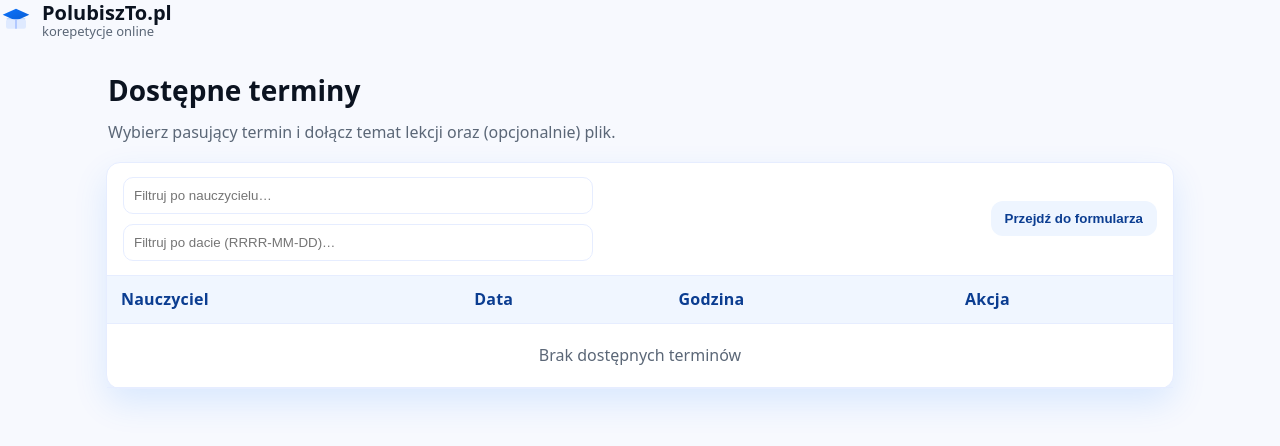
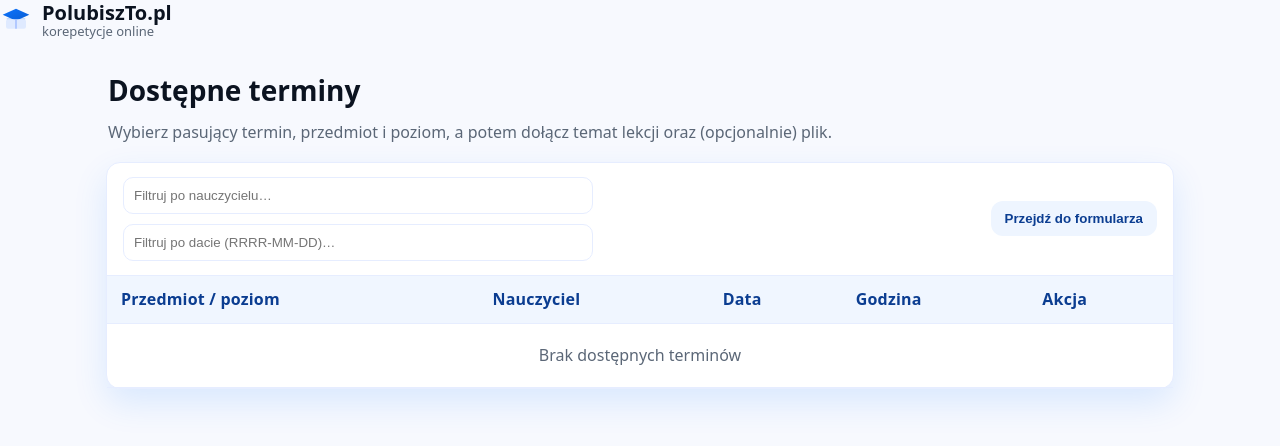
Before and after one commit to Bogdanaugustynski/Korepetycje-online, a Django app: page /uczen/dostepne_terminy/ in a window 1280 px wide. Shown: the top 446 px of the page. Run offline with Django 5.2, Linux system fonts and the light colour scheme; the visitor is signed in with stand-in values (Sample User, id 1); data comes from the database, SQL or seed files in the repository; data that the repository does not hold is empty.

Commit message:
Dostępne terminy: kolumna 'Przedmiot/poziom' + opcje z kont nauczyciela

```diff
--- a/panel/templates/uczen/dostepne_terminy.html
+++ b/panel/templates/uczen/dostepne_terminy.html
@@ -45,6 +45,10 @@
     .btn-book:hover{background:#1ea34f}
     .empty{padding:20px;text-align:center;color:var(--muted)}
 
+    /* select w tabeli */
+    .select-subject{width:100%;padding:8px 10px;border:1px solid var(--line);border-radius:10px;background:#fff;outline:none}
+    .select-subject:focus{border-color:var(--brand)}
+
     .form-card{margin-top:20px;background:var(--card);border:1px solid var(--line); border-radius:var(--radius);box-shadow:var(--shadow);padding:16px}
     .form-grid{display:grid;grid-template-columns:1fr 1fr;gap:14px}
     .form-grid .full{grid-column:1/-1}
@@ -57,7 +61,7 @@
     .btn-cancel{background:#fee2e2;color:#991b1b;border-radius:10px;padding:10px 14px;font-weight:700;border:none;cursor:pointer}
     .btn-cancel:hover{background:#fecaca}
 
-    /* Kafelki na mobilu (bez poziomego scrolla) */
+    /* Kafelki na mobilu */
     @media (max-width: 720px){
       .form-grid{grid-template-columns:1fr}
       .card-head{align-items:stretch;flex-direction:column}
@@ -81,7 +85,7 @@
 
   <main class="wrap">
     <h1>Dostępne terminy</h1>
-    <p class="lead">Wybierz pasujący termin i dołącz temat lekcji oraz (opcjonalnie) plik.</p>
+    <p class="lead">Wybierz pasujący termin, przedmiot i poziom, a potem dołącz temat lekcji oraz (opcjonalnie) plik.</p>
 
     <section class="card">
       <div class="card-head">
@@ -96,7 +100,11 @@
         <table id="termsTable">
           <thead>
             <tr>
-              <th>Nauczyciel</th><th>Data</th><th>Godzina</th><th>Akcja</th>
+              <th>Przedmiot / poziom</th>
+              <th>Nauczyciel</th>
+              <th>Data</th>
+              <th>Godzina</th>
+              <th>Akcja</th>
             </tr>
           </thead>
           <tbody>
@@ -106,7 +114,16 @@
               data-date="{{ t.data|date:'Y-m-d' }}"
               data-time="{{ t.godzina|time:'H:i' }}"
               data-key="{{ t.nauczyciel.id }}::{{ t.data|date:'Y-m-d' }}::{{ t.godzina|time:'H:i' }}"
+              data-options='{{ t.przedmiot_options_json|default:"[]"|escapejs }}'
             >
+              <!-- NOWA 1. kolumna: wybór przedmiotu/poziomu -->
+              <td class="subject" data-label="Przedmiot / poziom">
+                <select class="select-subject" aria-label="Wybierz przedmiot i poziom">
+                  <option value="" selected>— wybierz —</option>
+                  <!-- Opcje zostaną wstrzyknięte JS-em z data-options -->
+                </select>
+              </td>
+
               <td class="teacher" data-label="Nauczyciel">
                 {{ t.nauczyciel.first_name }} {{ t.nauczyciel.last_name }}
               </td>
@@ -120,7 +137,7 @@
               </td>
             </tr>
             {% empty %}
-            <tr><td class="empty" data-label="Dostępne terminy" colspan="4">Brak dostępnych terminów</td></tr>
+            <tr><td class="empty" data-label="Dostępne terminy" colspan="5">Brak dostępnych terminów</td></tr>
             {% endfor %}
           </tbody>
         </table>
@@ -136,6 +153,11 @@
         <input type="hidden" name="termin" id="termin">
         <input type="hidden" name="nauczyciel_id" id="nauczyciel_id">
         <input type="hidden" name="termin_id" id="termin_id">
+
+        <!-- NOWE: co wybrał uczeń -->
+        <input type="hidden" name="przedmiot_poziom_id" id="przedmiot_poziom_id">
+        <input type="hidden" name="przedmiot" id="przedmiot">
+        <input type="hidden" name="poziom" id="poziom">
 
         <div class="form-grid">
           <div class="full">
@@ -160,18 +182,64 @@
   </main>
 
   <script>
+    // ---- Inicjalizacja opcji "Przedmiot / poziom" z data-options (JSON)
+    function initSubjectSelects(){
+      document.querySelectorAll('#termsTable tbody tr').forEach(row=>{
+        const select = row.querySelector('.select-subject');
+        if(!select) return;
+        const raw = row.getAttribute('data-options') || '[]';
+        let opts = [];
+        try{ opts = JSON.parse(raw); }catch(e){ opts = []; }
+
+        // Wyczyść i wstaw
+        select.innerHTML = '<option value="" selected>— wybierz —</option>';
+        if(Array.isArray(opts) && opts.length){
+          opts.forEach(o=>{
+            const opt = document.createElement('option');
+            opt.value = String(o.id ?? '');
+            opt.textContent = `${o.przedmiot ?? '—'} — ${o.poziom ?? '—'}`;
+            // zachowaj dane do późniejszego użycia
+            if(o.przedmiot) opt.dataset.przedmiot = o.przedmiot;
+            if(o.poziom) opt.dataset.poziom = o.poziom;
+            select.appendChild(opt);
+          });
+        } else {
+          const opt = document.createElement('option');
+          opt.value = '';
+          opt.textContent = '— brak ustawionych —';
+          select.appendChild(opt);
+        }
+      });
+    }
+
     // ------------- UX: wybór terminu, blokada klików -------------
     function pickAndLock(btn, terminId, iso, nauczycielId, nauczycielName){
+      const row = btn.closest('tr');
+      const select = row?.querySelector('.select-subject');
+
+      // Wymagamy wyboru przedmiotu/poziomu
+      if(!select || !select.value){
+        alert('Wybierz najpierw przedmiot i poziom dla tego nauczyciela.');
+        if(select) select.focus();
+        return;
+      }
+
+      // Pobierz wybrane info
+      const opt = select.options[select.selectedIndex];
+      const pid = select.value;
+      const subj = opt?.dataset?.przedmiot || '';
+      const lvl  = opt?.dataset?.poziom || '';
+
       // Blokuj wieloklik na przycisku w wierszu
       if (btn.dataset.locked === "1") return;
       btn.dataset.locked = "1";
       btn.disabled = true;
       btn.textContent = "Wybrano";
 
-      showForm(terminId, iso, nauczycielId, nauczycielName);
+      showForm(terminId, iso, nauczycielId, nauczycielName, {pid, subj, lvl});
     }
 
-    function showForm(terminId, iso, nauczycielId, nauczycielName){
+    function showForm(terminId, iso, nauczycielId, nauczycielName, pickedSL){
       const box = document.getElementById('formularz');
       box.classList.remove('hidden');
 
@@ -179,8 +247,14 @@
       document.getElementById('nauczyciel_id').value = nauczycielId;
       document.getElementById('termin_id').value = terminId;
 
+      // Zapisz wybór przedmiotu/poziomu
+      document.getElementById('przedmiot_poziom_id').value = pickedSL?.pid || '';
+      document.getElementById('przedmiot').value = pickedSL?.subj || '';
+      document.getElementById('poziom').value = pickedSL?.lvl || '';
+
       const picked = document.getElementById('pickedInfo');
-      picked.textContent = `Wybrano: ${iso} — ${nauczycielName}`;
+      const slTxt = (pickedSL?.subj && pickedSL?.lvl) ? ` — ${pickedSL.subj} (${pickedSL.lvl})` : '';
+      picked.textContent = `Wybrano: ${iso} — ${nauczycielName}${slTxt}`;
 
       scrollToForm();
       setTimeout(() => { const t = document.getElementById('temat'); if(t) t.focus(); }, 120);
@@ -193,6 +267,9 @@
       document.getElementById('termin').value = '';
       document.getElementById('nauczyciel_id').value = '';
       document.getElementById('termin_id').value = '';
+      document.getElementById('przedmiot_poziom_id').value = '';
+      document.getElementById('przedmiot').value = '';
+      document.getElementById('poziom').value = '';
       // Odblokuj ewentualnie zablokowany wiersz
       document.querySelectorAll('.btn-book[disabled]').forEach(b=>{ b.disabled=false; b.textContent='Zarezerwuj'; b.dataset.locked="0"; });
     }
@@ -236,7 +313,6 @@
       const rows = Array.from(tbody.querySelectorAll('tr'));
       const now = new Date();
 
-      // zbierz wiersze z metadanymi
       const items = [];
       const seen = new Set();
 
@@ -245,27 +321,23 @@
         const dateISO = row.getAttribute('data-date'); // YYYY-MM-DD
         const timeISO = row.getAttribute('data-time'); // HH:MM
 
-        // puste (np. wiersz "Brak...") zostaw jak jest
         if(!dateISO || !timeISO || !key){
           items.push({row, keep:true, sort:null, key:null});
           return;
         }
 
-        // przeszłość?
         const [y,m,d] = dateISO.split('-').map(Number);
         const [hh,mm] = timeISO.split(':').map(Number);
         const dt = new Date(y, (m-1), d, hh, mm);
 
         const isPast = dt.getTime() < now.getTime();
 
-        // deduplikacja: pierwszy wygrywa
         if(seen.has(key)){
-          row.remove(); // usuń duplikat z DOM
+          row.remove();
           return;
         }
         seen.add(key);
 
-        // jeżeli przeszłość — ukryj
         if(isPast){
           row.remove();
           return;
@@ -274,23 +346,20 @@
         items.push({row, keep:true, sort:dt.getTime(), key});
       });
 
-      // posortuj: rosnąco po dacie/godzinie
       const sortable = items.filter(i=>i.sort!==null);
       sortable.sort((a,b)=>a.sort-b.sort);
 
-      // usuń wszystko i wstaw z powrotem: najpierw te z sort, potem pozostałe (np. empty row)
       tbody.innerHTML = '';
       sortable.forEach(i=>tbody.appendChild(i.row));
 
       const others = items.filter(i=>i.sort===null && i.keep);
       others.forEach(i=>tbody.appendChild(i.row));
 
-      // jeżeli po czyszczeniu nie ma rekordów – pokaż komunikat
       if (!tbody.querySelector('tr') || tbody.querySelectorAll('tr').length === 0) {
         const tr = document.createElement('tr');
         const td = document.createElement('td');
         td.className = 'empty';
-        td.colSpan = 4;
+        td.colSpan = 5;
         td.textContent = 'Brak dostępnych terminów';
         tr.appendChild(td);
         tbody.appendChild(tr);
@@ -298,6 +367,7 @@
     }
 
     document.addEventListener('DOMContentLoaded', () => {
+      initSubjectSelects();
       cleanupTable();
     });
   </script>
--- a/panel/views.py
+++ b/panel/views.py
@@ -783,6 +783,77 @@ def zarezerwuj_zajecia(request):
     # OK → przekierowanie (np. do „Moje rezerwacje”)
     return HttpResponseRedirect(reverse("moje_rezerwacje"))
 
+def _subject_options_for_teacher(user):
+    """
+    Zwraca JSON (lista słowników) postaci:
+    [{"id": 101, "przedmiot": "Matematyka", "poziom": "podstawowy"}, ...]
+    Próbujemy kilku źródeł (w zależności od tego co masz w modelach):
+      1) panel.StawkaNauczyciela (nauczyciel, przedmiot, poziom, aktywny)
+      2) panel.NauczycielPrzedmiot (nauczyciel, przedmiot, poziom, aktywny)
+      3) profil.przedmioty_json (JSON w profilu)
+      4) fallback: jedna opcja „Ogólne”
+    """
+    opts = []
+
+    # 1) StawkaNauczyciela
+    try:
+        StawkaNauczyciela = apps.get_model("panel", "StawkaNauczyciela")
+        qs = (
+            StawkaNauczyciela.objects
+            .filter(nauczyciel=user, aktywny=True)
+            .values("id", "przedmiot", "poziom")
+        )
+        for r in qs:
+            opts.append({
+                "id": r["id"],
+                "przedmiot": r.get("przedmiot") or "",
+                "poziom": r.get("poziom") or "",
+            })
+    except LookupError:
+        StawkaNauczyciela = None
+
+    # 2) NauczycielPrzedmiot
+    if not opts:
+        try:
+            NauczycielPrzedmiot = apps.get_model("panel", "NauczycielPrzedmiot")
+            qs = (
+                NauczycielPrzedmiot.objects
+                .filter(nauczyciel=user, aktywny=True)
+                .values("id", "przedmiot", "poziom")
+            )
+            for r in qs:
+                opts.append({
+                    "id": r["id"],
+                    "przedmiot": r.get("przedmiot") or "",
+                    "poziom": r.get("poziom") or "",
+                })
+        except LookupError:
+            NauczycielPrzedmiot = None
+
+    # 3) JSON w profilu (np. profil.przedmioty_json = '[{"id":1,"przedmiot":"Matematyka","poziom":"podstawowy"},...]')
+    if not opts:
+        profil = getattr(user, "profil", None)
+        data = getattr(profil, "przedmioty_json", None)
+        if data:
+            try:
+                arr = json.loads(data)
+                if isinstance(arr, list):
+                    for i, o in enumerate(arr):
+                        opts.append({
+                            "id": o.get("id") or f"{user.id}-json-{i}",
+                            "przedmiot": o.get("przedmiot", ""),
+                            "poziom": o.get("poziom", ""),
+                        })
+            except Exception:
+                pass
+
+    # 4) Fallback — zawsze chociaż jedna opcja
+    if not opts:
+        opts = [{"id": f"{user.id}-default", "przedmiot": "Ogólne", "poziom": ""}]
+
+    return json.dumps(opts, ensure_ascii=False)
+
+
 @login_required
 def dostepne_terminy_view(request):
     """
@@ -790,10 +861,11 @@ def dostepne_terminy_view(request):
     - tylko przyszłość (data>dzisiaj lub data=dzisiaj i godzina>=teraz)
     - rosnąco po (data, godzina)
     - wyklucza już zarezerwowane (jeśli mamy model Rezerwacja)
+    - DODANE: dla każdego terminu dołączamy JSON z opcjami „przedmiot/poziom”
     """
     now = timezone.localtime()
 
-    terminy = (
+    terminy_qs = (
         WolnyTermin.objects
         .select_related("nauczyciel")
         .filter(
@@ -817,12 +889,12 @@ def dostepne_terminy_view(request):
 
         if isinstance(pole, ForeignKey) and getattr(pole.remote_field, "model", None) is WolnyTermin:
             # Rezerwacja.termin -> FK do WolnyTermin
-            terminy = terminy.exclude(
+            terminy_qs = terminy_qs.exclude(
                 Exists(Rezerwacja.objects.filter(termin_id=OuterRef("id")))
             )
         else:
             # Rezerwacja.termin -> DateTimeField
-            terminy = terminy.exclude(
+            terminy_qs = terminy_qs.exclude(
                 Exists(
                     Rezerwacja.objects.filter(
                         nauczyciel=OuterRef("nauczyciel"),
@@ -831,6 +903,12 @@ def dostepne_terminy_view(request):
                     )
                 )
             )
+
+    # MATERIALIZUJEMY I DOŁĄCZAMY OPCJE „PRZEDMIOT/POZIOM”
+    terminy = list(terminy_qs)
+    for t in terminy:
+        # DYNAM. atrybut widoczny w szablonie jako t.przedmiot_options_json
+        t.przedmiot_options_json = _subject_options_for_teacher(t.nauczyciel)
 
     return render(request, "uczen/dostepne_terminy.html", {"terminy": terminy})
 
```
